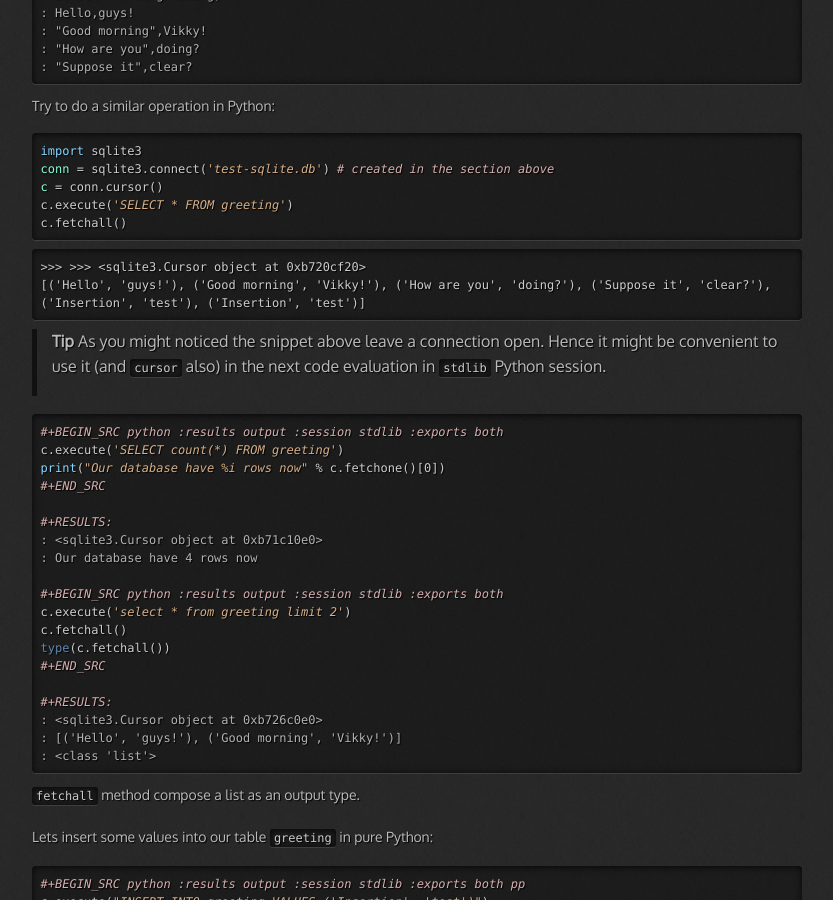
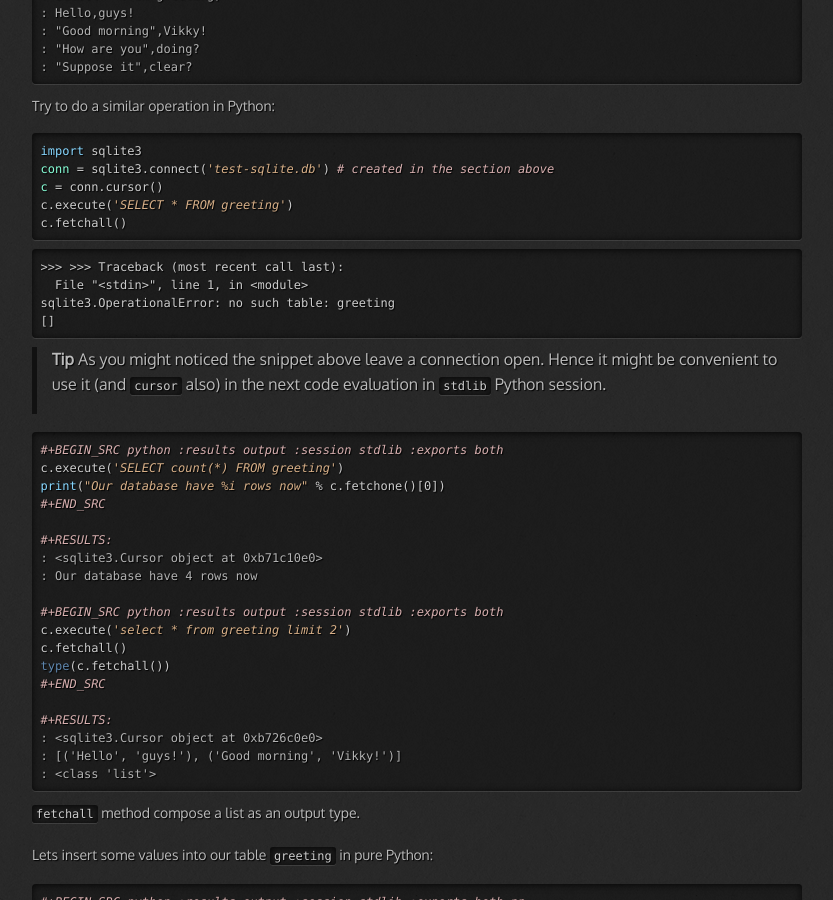
Before and after one commit to 0--key/0--key.github.io, a Jekyll site: the page built from _posts/2016-08-27-python-and-sqlite3-interaction.html, in a window 1280 px wide and 900 px high, scrolled down 5909 px. Shown: the whole window, without its empty margins (23-856 px from the left). Built offline with Jekyll 4.4.1, drawn with Linux system fonts in a browser that asks for light colours; nearby versions of some CDN libraries; comment, search, counter and statistics services are not loaded; some of the changed text lies outside the part shown.

Commit message:
Minor enhancements

```diff
--- a/_posts/2016-08-27-python-and-sqlite3-interaction.html
+++ b/_posts/2016-08-27-python-and-sqlite3-interaction.html
@@ -495,8 +495,10 @@ c.fetchall()
 </div>
 
 <pre class="example">
-&gt;&gt;&gt; &gt;&gt;&gt; &lt;sqlite3.Cursor object at 0xb720cf20&gt;
-[('Hello', 'guys!'), ('Good morning', 'Vikky!'), ('How are you', 'doing?'), ('Suppose it', 'clear?'), ('Insertion', 'test'), ('Insertion', 'test')]
+&gt;&gt;&gt; &gt;&gt;&gt; Traceback (most recent call last):
+  File "&lt;stdin&gt;", line 1, in &lt;module&gt;
+sqlite3.OperationalError: no such table: greeting
+[]
 </pre>
 
 <blockquote>
--- a/_posts/2016-08-30-sqlite3-integrity-check.html
+++ b/_posts/2016-08-30-sqlite3-integrity-check.html
@@ -438,7 +438,7 @@ data in our table.
 This particular database structure allows to user deform data
 integrity. There are several innate RDMBS methods to prevent this
 unwanted distortion. And I'll take an attempt to discover them in
-the next article.
+the following articles.
 </p>
 </div>
 </div>
```
Also changed, not shown: other parts of _posts/2016-08-27-python-and-sqlite3-interaction.html (+2 -2 lines).
